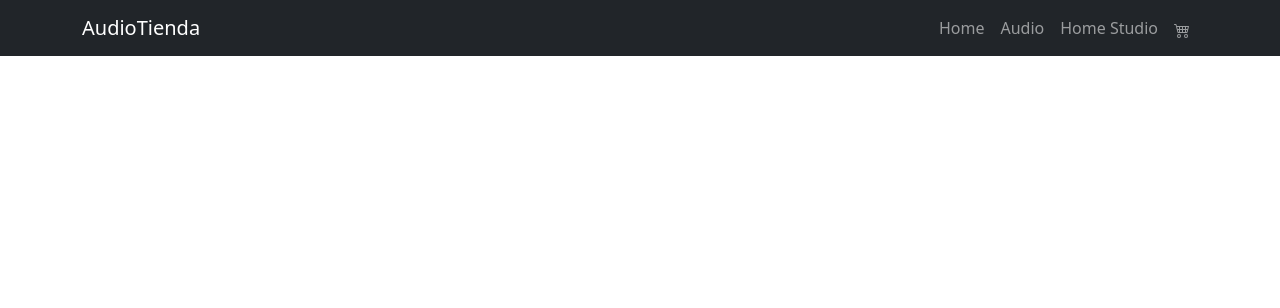
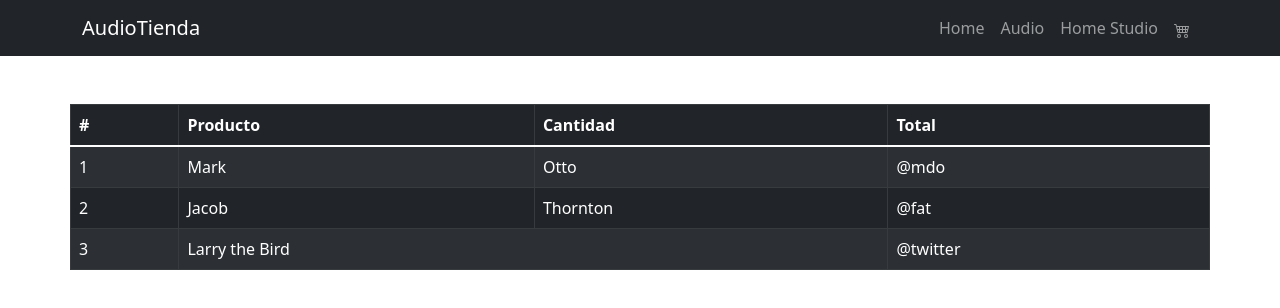
Before and after one commit to dannyanriquez/audio-tienda, a React (Create React App) app: page /Cart in a window 1280 px wide. Shown: the top 308 px of the page. Built offline with nearby package versions, Linux system fonts and the light colour scheme.

Commit message:
add changes

```diff
--- a/src/components/Cart/Cart.jsx
+++ b/src/components/Cart/Cart.jsx
@@ -1,9 +1,49 @@
-import React from 'react'
+import React, { useContext } from 'react'
+import { Table } from 'react-bootstrap'
+import { CartContext } from '../../context/CartContext'
 
-export const Cart = () => { //completar con bootrstap
+
+
+export const Cart = () => {
+
+    const {cartList} = useContext(CartContext)
+
+
+
     return (
-        <div>
+        <>
+        <Table striped bordered hover variant="dark my-5 container">
+            <thead>
+                    <tr>
+                    <th>#</th>
+                        <th>Producto</th>
+                        <th>Cantidad</th>
+                        <th>Total</th>
+                    </tr>
+            </thead>
+            <tbody>
+                    <tr>
+                        <td>1</td>
+                        <td>Mark</td>
+                        <td>Otto</td>
+                        <td>@mdo</td>
+                    </tr>
+                <tr>
+                    <td>2</td>
+                    <td>Jacob</td>
+                    <td>Thornton</td>
+                    <td>@fat</td>
+                </tr>
+                <tr>
+                    <td>3</td>
+                    <td colSpan="2">Larry the Bird</td>
+                    <td>@twitter</td>
+                </tr>
+            </tbody>
+            </Table>
+</>
 
-        </div>
+
     )
+
 }
--- a/src/components/Cart/Intercambiabilidad.jsx
+++ /dev/null
@@ -1,3 +0,0 @@
-import React from 'react'
-import { Button } from 'react-bootstrap';
-import { Link } from 'react-router-dom';
--- a/src/components/ItemDetailContainer/ItemDetail.jsx
+++ b/src/components/ItemDetailContainer/ItemDetail.jsx
@@ -24,9 +24,9 @@
 const [carrito, setCarrito] = useState(0)
 
 
-const {cartList,AddToCart} = useContext(CartContext)
+const {AddToCart} = useContext(CartContext)
 
-console.log(cartList)
+
 
 const onAdd = (contador) => {
     setCarrito(contador)
```
